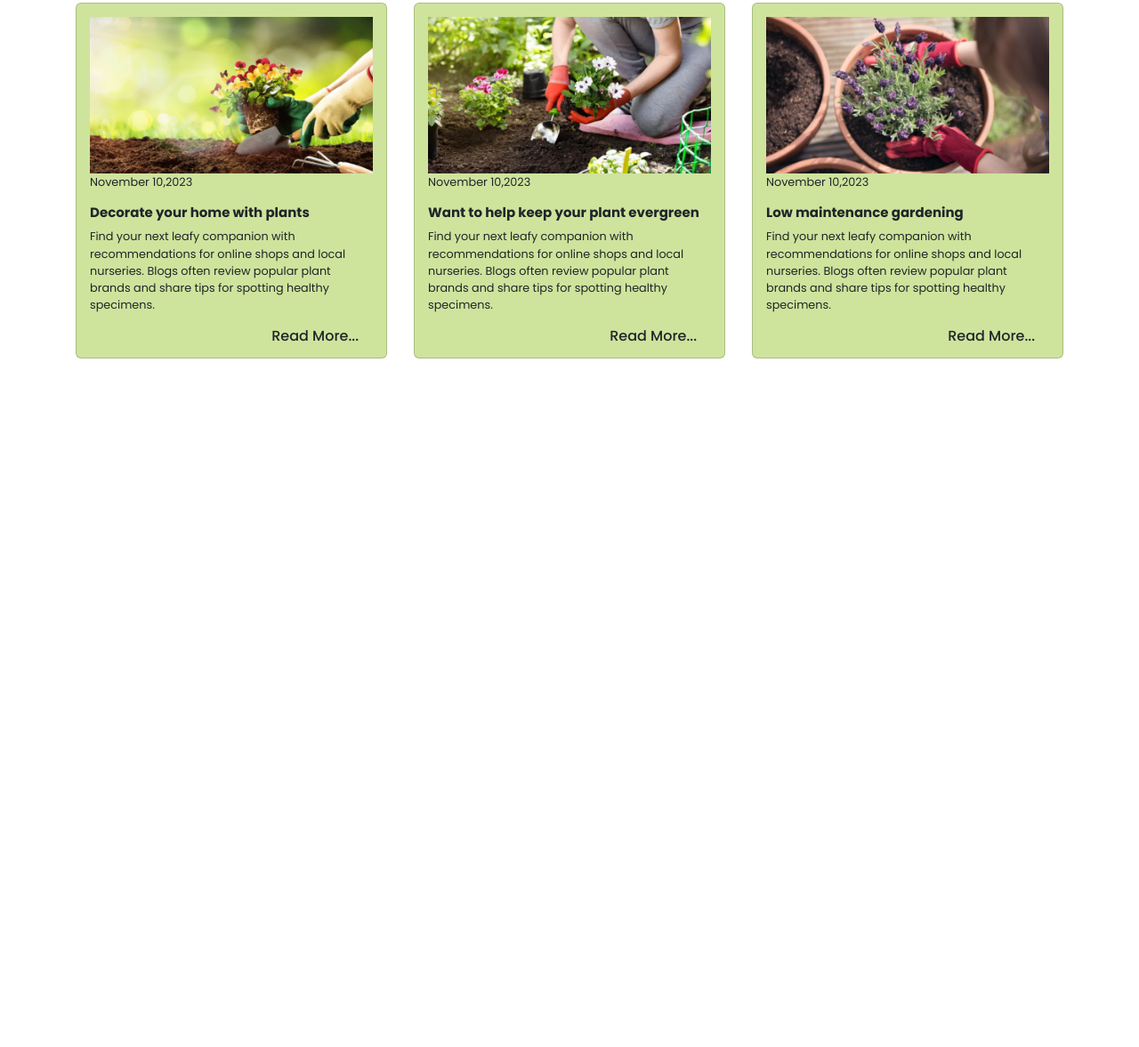
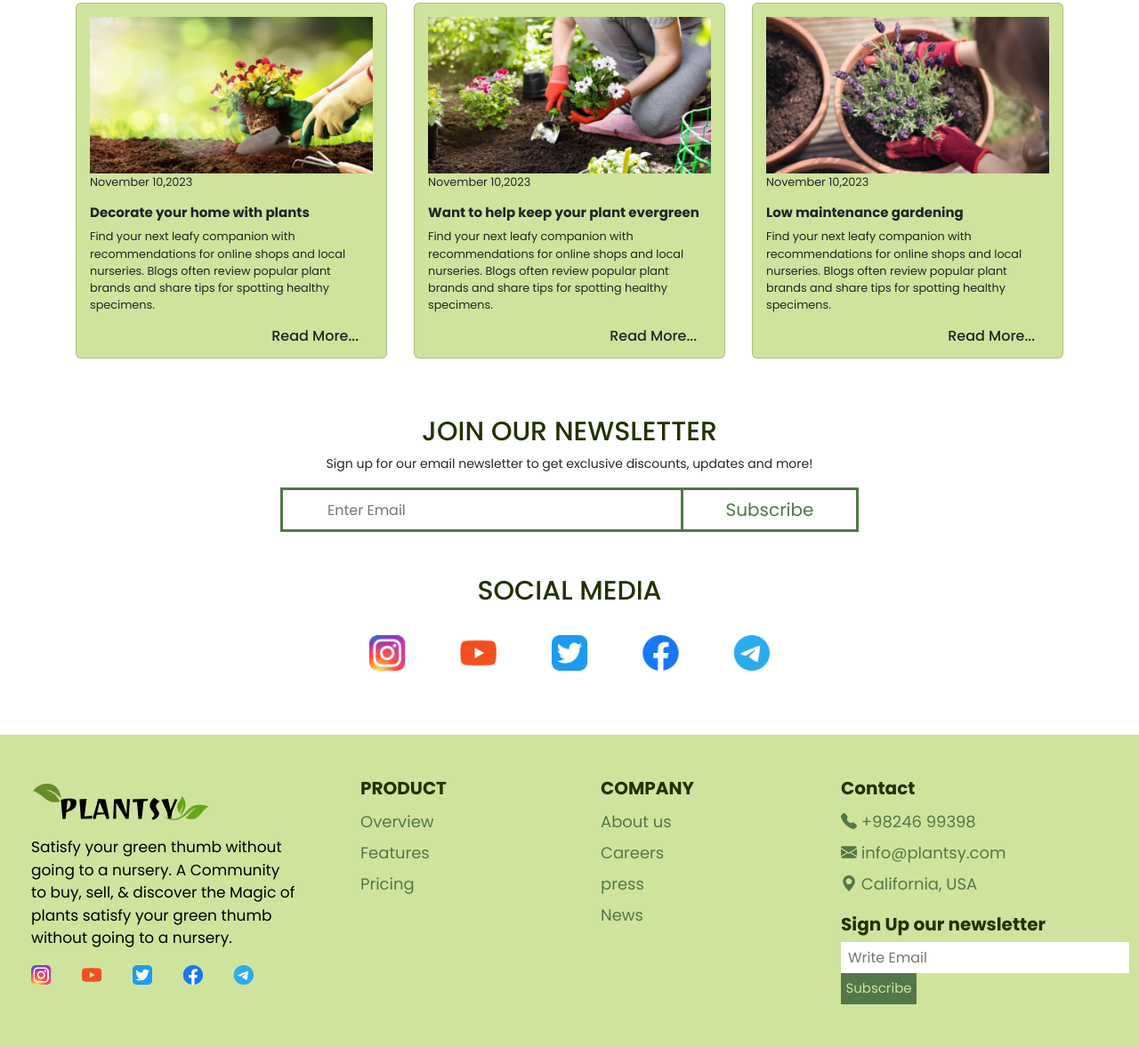
Before and after one commit to Krishpatel3085/Plantsy, a plain HTML site: page index.html in a window 1280 px wide. Shown: the part 3740-4917 px from the top of the page at 89% size. Before the commit the page ends 4183 px from the top, so only its background shows below. Drawn offline with nearby package versions, Linux system fonts and the light colour scheme.

Commit message:
add footer

```diff
--- a/index.html
+++ b/index.html
@@ -348,7 +348,7 @@
                     <div class="card">
                         <img src="./Imgs/Rectangle 57-1.png" alt="">
                         <p>November 10,2023</p>
-                        <h5>Want to  help keep your plant evergreen</h5>
+                        <h5>Want to help keep your plant evergreen</h5>
                         <p>Find your next leafy companion with recommendations for online shops and local nurseries.
                             Blogs
                             often review popular plant brands and share tips for spotting healthy specimens.</p>
@@ -367,6 +367,85 @@
             </div>
         </div>
     </div>
+    <!-- Section Eight -->
+    <div class="section-eight py-4">
+        <div class="container">
+            <div class="row">
+                <div class="col-md-12">
+                    <h1 style="color: #223200; font-size:30px;">JOIN OUR NEWSLETTER</h1>
+                    <p style="font-size: 14px;">Sign up for our email newsletter to get exclusive discounts, updates and
+                        more!</p>
+                    <div class="contact">
+                        <input type="email" placeholder="Enter Email">
+                        <button>Subscribe</button>
+                    </div>
+                </div>
+            </div>
+            <div class="row py-5">
+                <div class="col-md-12">
+                    <h1 style="color: #223200; font-size:30px;">SOCIAL MEDIA</h1> <br>
+                    <div class="social">
+                        <img src="./Imgs/Group 10.png" alt="">
+                    </div>
+
+                </div>
+            </div>
+        </div>
+    </div>
+    <!--  Footer -->
+    <div class="footer py-5">
+        <div class="container-fluid">
+            <div class="row">
+
+
+
+                <div class="col-md-12">
+                    <div class="foot-box1" id="foot">
+                        <img src="./Imgs/Group 1.png" alt="">
+                        <p class="text-black">Satisfy your green thumb without going to a nursery. A Community to buy, sell, &
+                            discover
+                            the Magic of plants satisfy your green thumb without going to a nursery. </p>
+                        <img src="./Imgs/Group 10.png" alt="" width="250px" height="auto">
+
+                    </div>
+
+                    <div class="foot-box1 foo" id="foot">
+                        <h5>PRODUCT</h5>
+                        <ul>
+                            <li>Overview</li>
+                            <li>Features</li>
+                            <li>Pricing</li>
+                        </ul>
+                    </div>
+
+                    <div class="foot-box1 foo" id="foot">
+                        <h5>COMPANY</h5>
+                        <ul>
+                            <li>About us</li>
+                            <li>Careers</li>
+                            <li>press</li>
+                            <li>News</li>
+                        </ul>
+                    </div>
+
+                    <div class="foot-box1 contect-box">
+                        <h5>Contact</h5>
+                        <ul>
+                            <li><i class="bi bi-telephone-fill"></i> +98246 99398</li>
+                            <li><i class="bi bi-envelope-fill"></i> info@plantsy.com</li>
+                            <li><i class="bi bi-geo-alt-fill"></i> California, USA</li>
+                        </ul>
+                        <h5>Sign Up our newsletter</h5>
+                        <div class="contact-2">
+                            <input type="email" placeholder="Write Email">
+                            <button>Subscribe</button>
+                        </div>
+                    </div>
+                </div>
+            </div>
+        </div>
+    </div>
+
 </body>
 
 </html>
--- a/media.css
+++ b/media.css
@@ -195,8 +195,15 @@
         padding: 15px;
 
     }
+
+    .social img {
+        width: 360px;
+        height: 35px;
+    }
+    #foot{
+        display: none;
+    }
 }
-
 @media (max-width: 424px) and (min-width:375px) {
     #top-bar {
         display: none;
@@ -266,6 +273,14 @@
 
     .section-six .col-md-3 {
         padding: 15px;
+    }
+
+    .social img {
+        width: 310px;
+        height: 35px;
+    }
+    #foot{
+        display: none;
     }
 }
 
@@ -345,7 +360,33 @@
     }
 
     .section-six .col-md-3 {
-     padding: 15px;
+        padding: 15px;
 
     }
+
+    .social img {
+        width: 250px;
+        height: 25px;
+    }
+
+    .section-eight .contact input {
+        width: 100px;
+        height: 50px;
+        padding-left: 10px;
+    }
+
+    .section-eight .contact button {
+        width: 10px;
+        height: 50px;
+        font-size: 10px;
+    }
+    #foot{
+        display: none;
+    }
+    .contact-2 input{
+        width: 200px;
+        height: 35px;
+        padding-left: 8px;
+    }
+
 }
--- a/style.css
+++ b/style.css
@@ -357,3 +357,82 @@
     justify-content: center;
     gap: 30px;
 }
+.section-eight{
+    width: 100%;
+    height: auto;
+ text-align: center;
+}
+.section-eight .contact{
+    display: flex;
+    justify-content: center;
+}
+.section-eight .contact input{
+    width: 450px;
+    height: 50px;
+    border:3px solid #537749;
+    border-right: none;
+    padding-left: 50px;
+    color: #537749;
+}
+
+.section-eight .contact button{
+    width: 200px;
+    height: 50px;
+    border:3px solid #537749;
+    background-color:  transparent;
+    font-size: 20px;
+    color: #537749;
+}
+.social img{
+    width: 450px;
+    height: 40px;
+}
+/* Footer */
+.footer{
+    background-color: #CEE49D;
+    width: 100%;
+}
+
+.footer .col-md-12{
+    display: flex;
+    flex-wrap: wrap;
+    justify-content: center;
+    gap: 70px;
+}
+.foot-box1{
+    width: 300px;
+    height: auto;
+    color: #537749    ;
+}
+.foot-box1 h5{
+    font-weight: 700;
+    color: #223200;
+}
+.foo{
+    width: 200px;
+    height: auto;
+    align-items: start;
+}
+.foot-box1 ul{
+    list-style: none;
+    line-height: 35px;
+    padding: 0px;
+    font-size: 18px;
+}
+.foot-box1 p{
+    font-size: 17px;
+}
+.contact-2 input{
+    height: 35px;
+    border: none;
+    padding-left: 8px;
+}
+.contact-2 button{
+    width: 85px;
+    height: 35px;
+    border: none;
+    background-color: #537749;
+    color: #CEE49D;
+    font-size: 15px;
+    cursor: pointer;
+}
```
Also changed, not shown: Imgs/Group 10.png (added).
